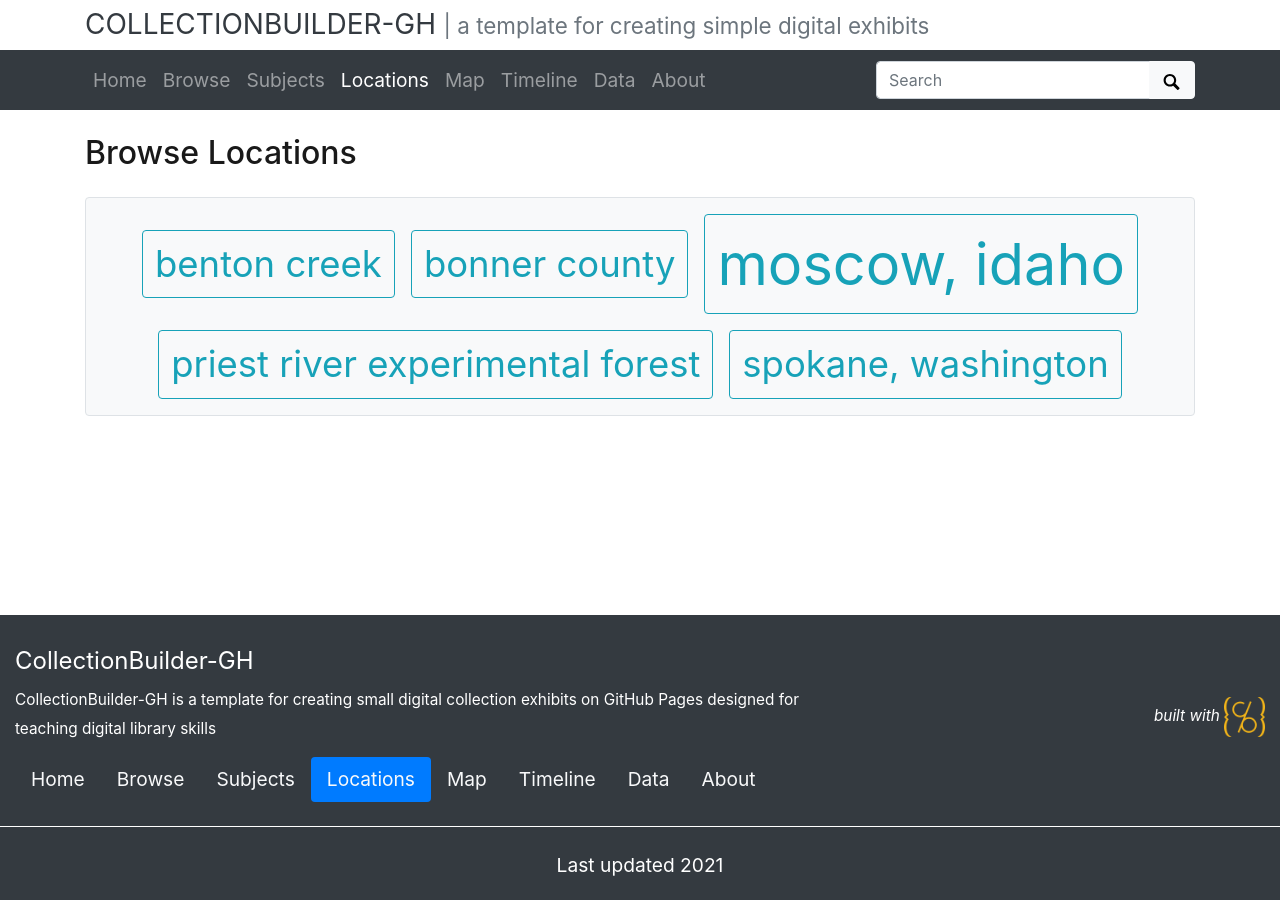
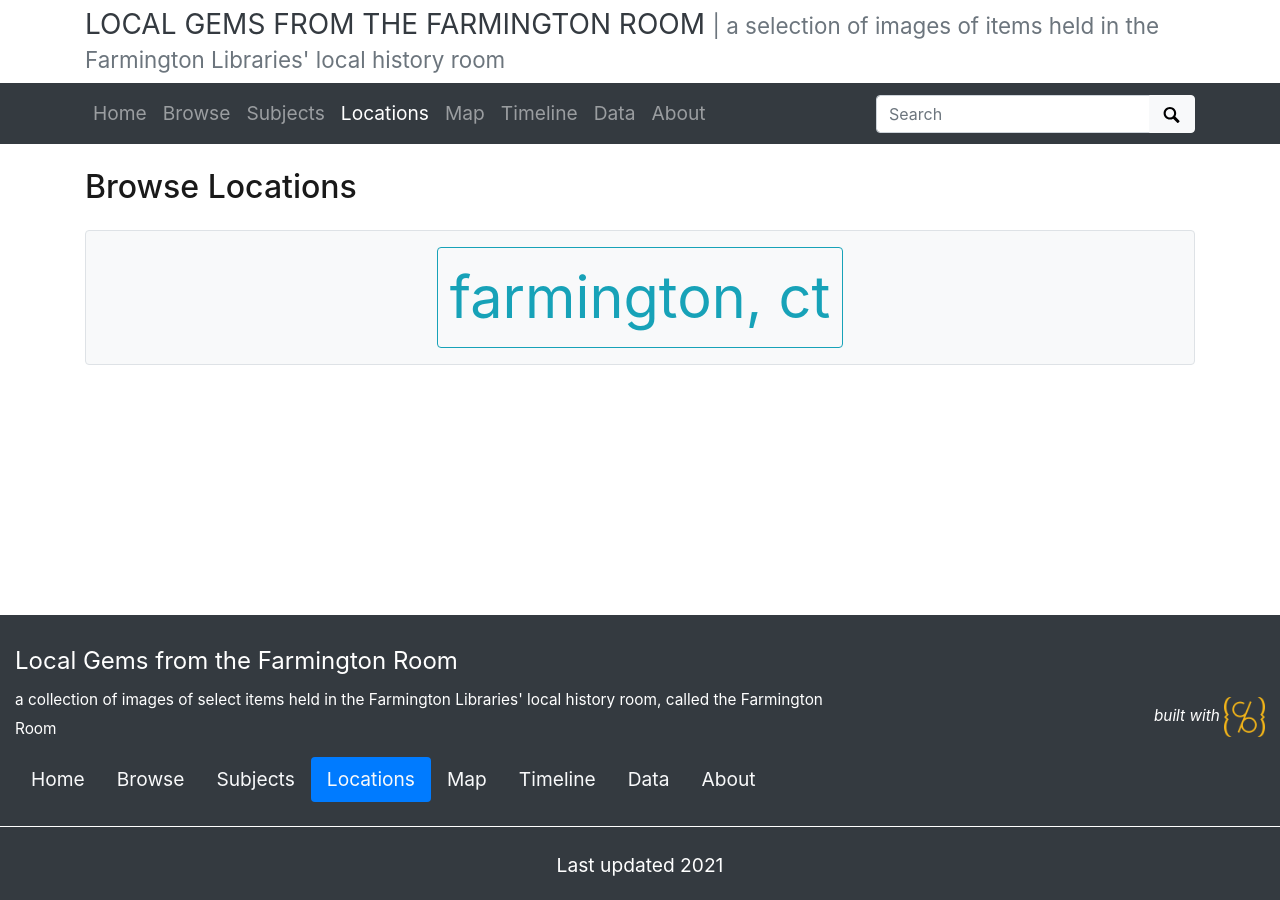
Before and after one commit to FarmingtonLibraries/farmingtonroom, a Jekyll site: the page built from pages/locations.md, in a window 1280 px wide. Built offline with Jekyll 4.4.1, drawn with Linux system fonts in a browser that asks for light colours.

Commit message:
Updated config.yml

```diff
--- a/_config.yml
+++ b/_config.yml
@@ -8,30 +8,30 @@
 # URL VARIABLES
 #
 # url is your gh-pages base, following the pattern: username.github.io
-url: https://collectionbuilder.github.io
+url: https://farmingtonlibraries.github.io
 # baseurl is your github repository's name prefixed with a /
-baseurl: /collectionbuilder-gh
+baseurl: /farmingtonroom
 # location of code, the full url to your github repository
-source-code: https://github.com/CollectionBuilder/collectionbuilder-gh
+source-code: https://farmingtonlibraries.github.io/farmingtonroom
 
 ##########
 # SITE SETTINGS
 #
 # title of site appears in banner
-title: CollectionBuilder-GH
+title: Local Gems from the Farmington Room
 # tagline, a short phrase that will appear throughout the site in the top banner
-tagline: a template for creating simple digital exhibits
+tagline: a selection of images of items held in the Farmington Libraries' local history room
 # description appears in meta tags and other locations
 # this description might appear in search result lists, keep around 160 characters max
-description: "CollectionBuilder-GH is a template for creating small digital collection exhibits on GitHub Pages designed for teaching digital library skills"
+description: "a collection of images of select items held in the Farmington Libraries' local history room, called the Farmington Room"
 # creator of the digital collection, to appear in meta tags; we typically use our GitHub usernames but feel free to just use your name
-author: CollectionBuilder
+author: FarmingtonLibraries
 
 ##########
 # COLLECTION SETTINGS
 #
 # choose metadata: this is the name of the csv file in your _data directory that describes the objects in your collection
-metadata: demo-metadata
+metadata: farmingtonroom
 
 ##########
 # GOOGLE SERVICES [optional!]
```
